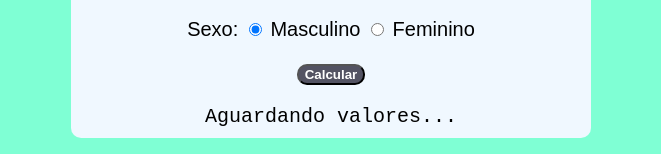
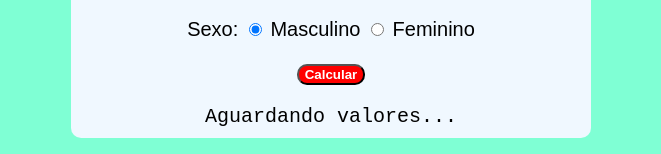
Before and after one commit to PedroLucaV/peso-ideal, a plain HTML site: page index.html in a window 1280 px wide. In both pictures the pointer is over the input "Calcular". Shown: the part 155-309 px from the top of the page, without its empty margins (309-970 px from the left). Drawn offline with Linux system fonts and the light colour scheme.

Commit message:
update css

```diff
--- a/style.css
+++ b/style.css
@@ -39,3 +39,6 @@ footer{
     color: white;
     font-weight: bold;
 }
+#calc:hover{
+    background-color: red;
+}
```
